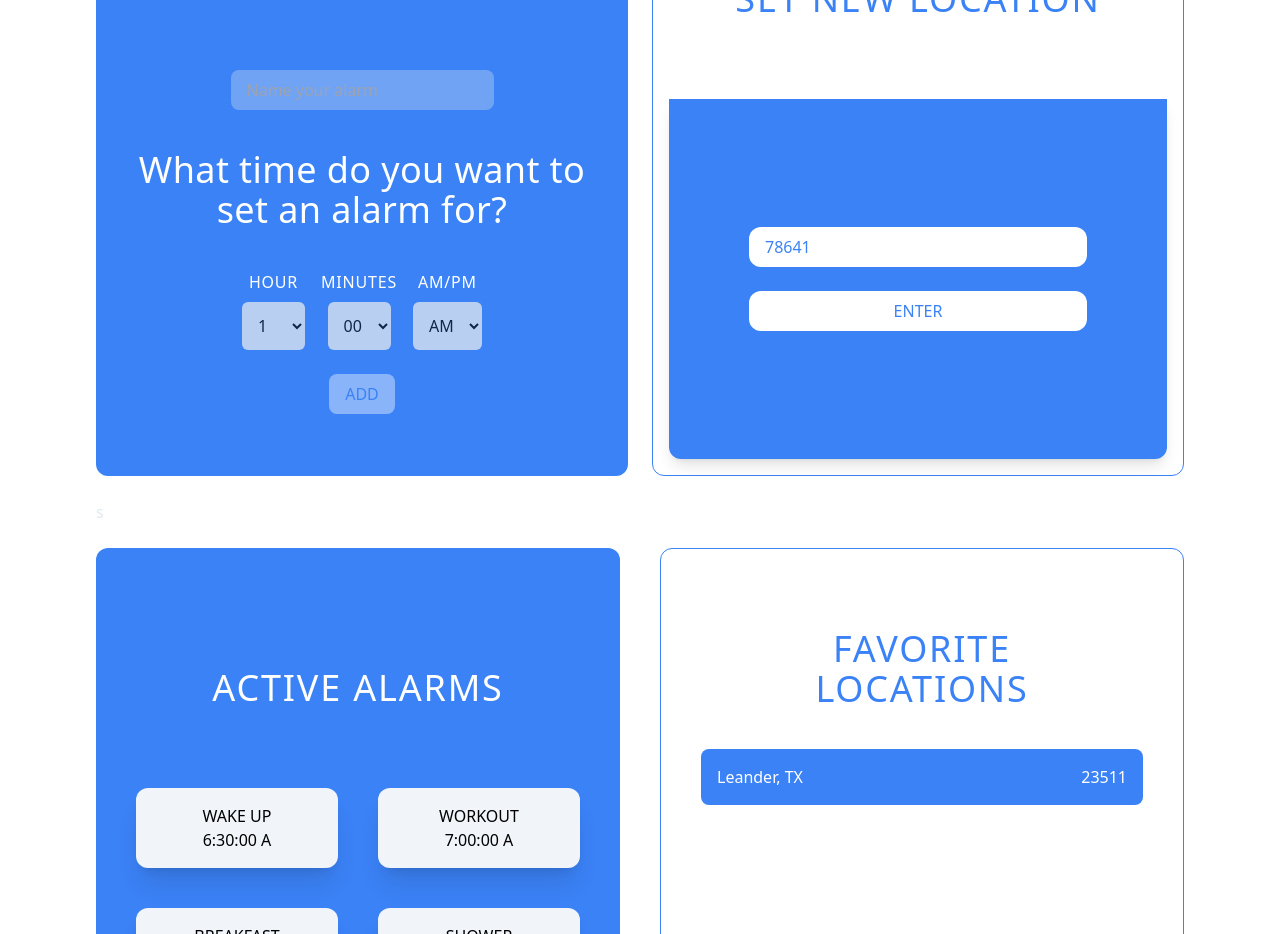
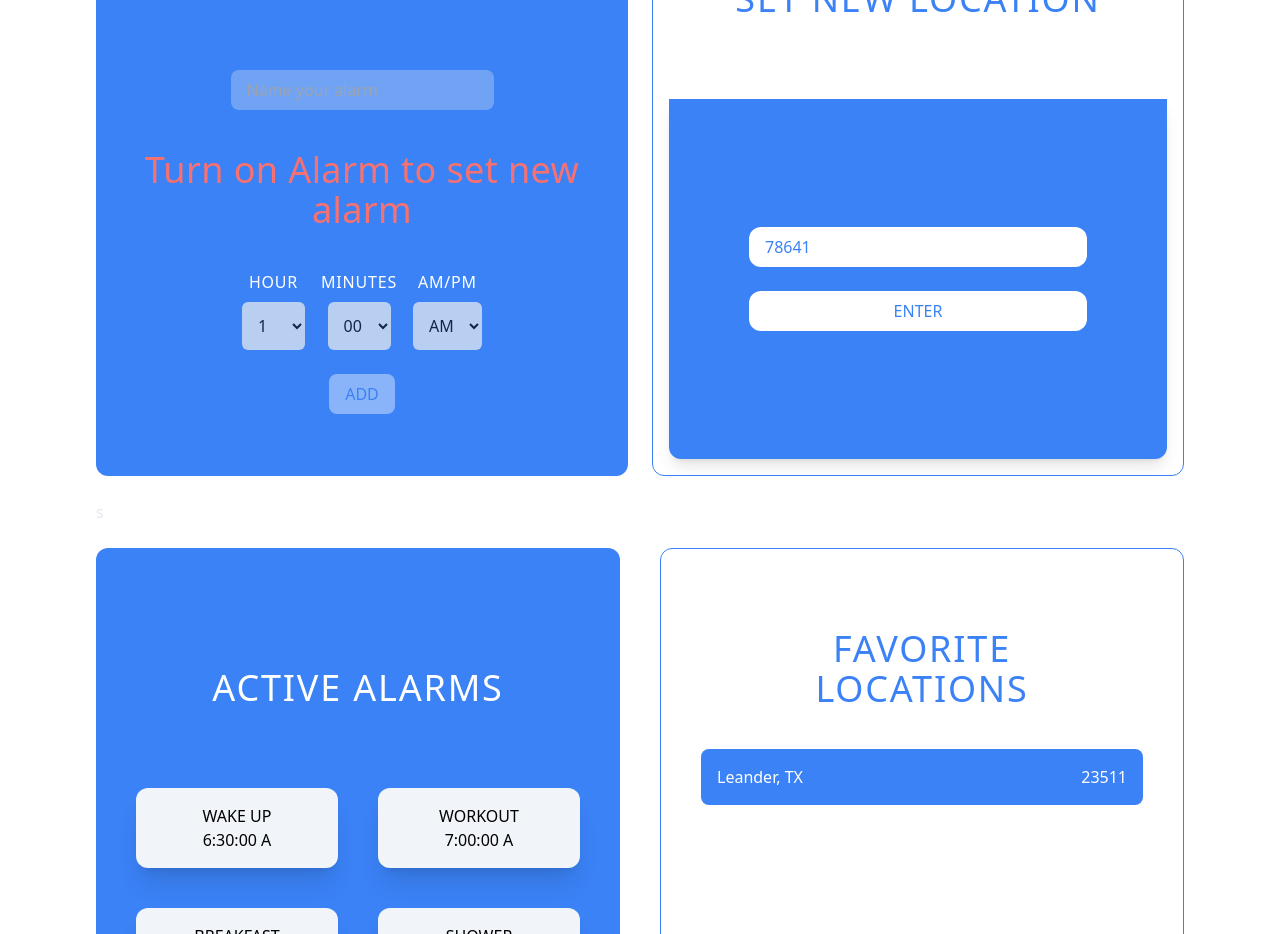
Before and after one commit to mdubelbeis/alarm-clock, a React (Vite) app: page /clock in a window 1280 px wide. Shown: the part 1000-1934 px from the top of the page. Built offline with nearby package versions, Linux system fonts and the light colour scheme.

Commit message:
added logic for title

```diff
--- a/src/pages/Clock/Clock.tsx
+++ b/src/pages/Clock/Clock.tsx
@@ -233,9 +233,16 @@ const Clock: React.FC = () => {
               </div>
 
               <div className="text-white tracking-wide">
-                <h2 className="text-4xl text-center p-4">
-                  What time do you want to set an alarm for?
-                </h2>
+                {alarmPower && (
+                  <h2 className="text-4xl text-center p-4">
+                    What time do you want to set an alarm for?
+                  </h2>
+                )}
+                {!alarmPower && (
+                  <h2 className="text-4xl text-center text-red-400 p-4">
+                    Turn on Alarm to set new alarm
+                  </h2>
+                )}
               </div>
               <div className="flex items-center gap-4">
                 <div className="flex flex-col items-center gap-2">
```
